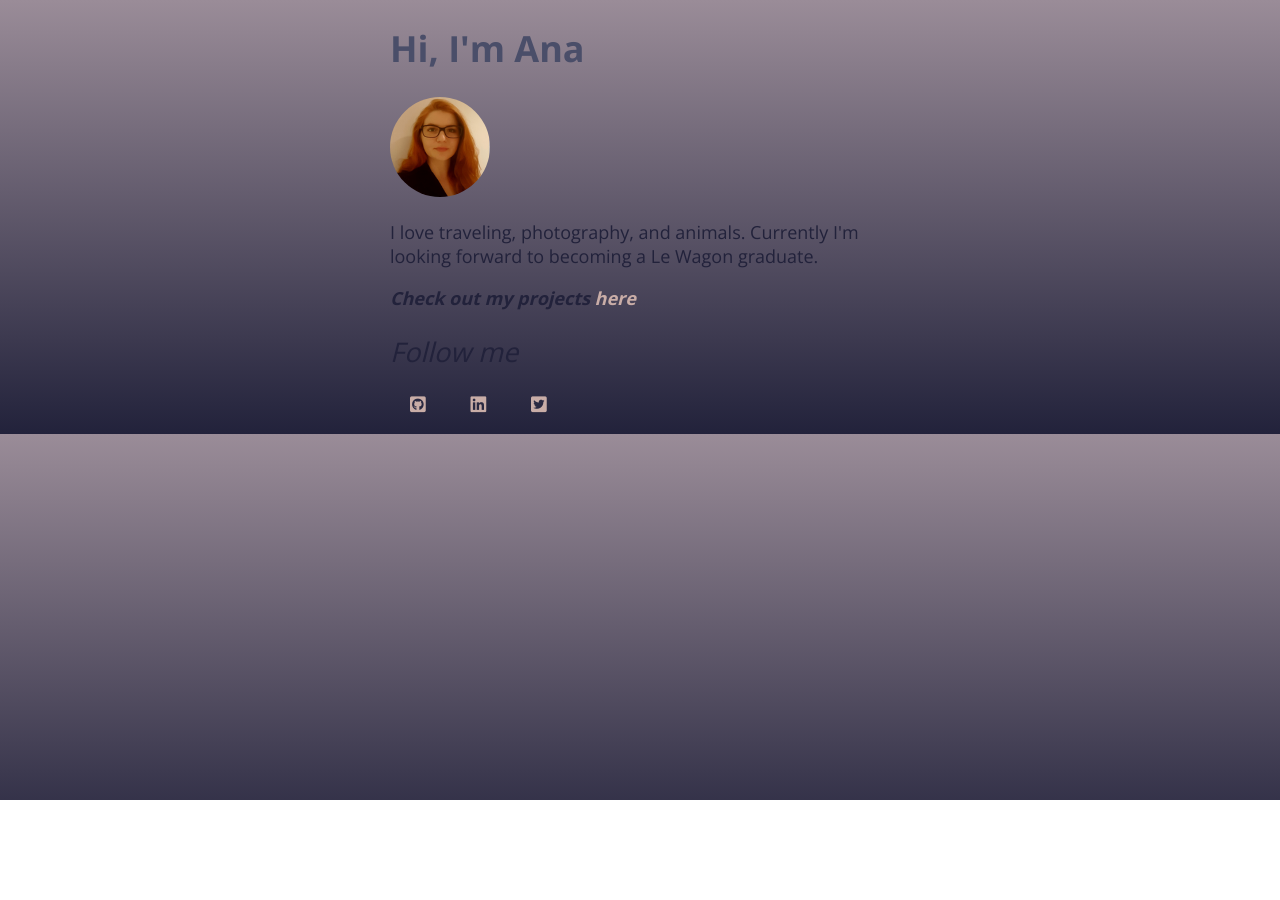
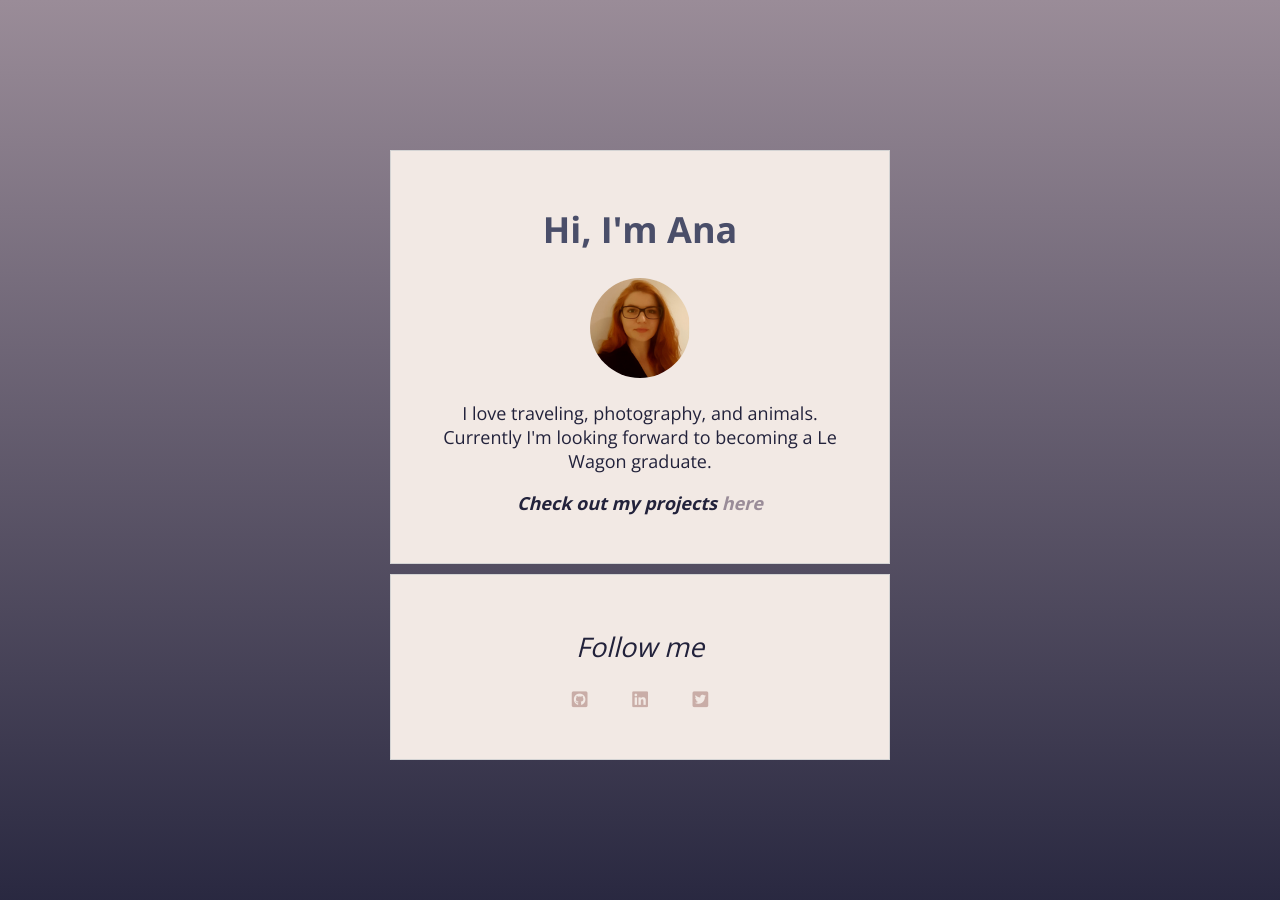
Before and after one commit to AMikic33/profile, a plain HTML site: page index.html in a window 1280 px wide. Before the commit the page ends 800 px from the top, so only its background shows below. Drawn offline with nearby package versions, Linux system fonts and the light colour scheme.

Commit message:
editing text

```diff
--- a/style.css
+++ b/style.css
@@ -6,6 +6,7 @@ body {
   font-size: 18px;
   color: #22223b;
   line-height: normal;
+  height: 100vh;
   background: linear-gradient(to bottom, #9a8c98 0%, #22223b 100%);
 }
 
@@ -26,25 +27,29 @@ h2 {
   border-radius: 50%;
 }
 
-.button {
-  background-color: #9a8c98;
-  border: none;
-  color: #f2e9e4;
-  border-radius: 15px;
-  box-shadow: 0px 0px 2px 2px #9a8c98;
+.projects {
+  color: #9a8c98;
 }
 
-.button:hover {
-  background-color:#4a4e69;
+.projects:hover {
+  color:#4a4e69;
   transition: 0.7s;
 }
 
 
-.card {
+.main-card {
+  text-align: center;
+  background: #f2e9e4;
+  margin-top: 30%;
+  padding: 30px;
+  border: 1px solid lightgrey;
+}
+
+.follow-card {
   text-align: center;
   background: #f2e9e4;
   padding: 30px;
-  margin: 50px;
+  margin-top: 10px;
   border: 1px solid lightgrey;
 }
 
```
